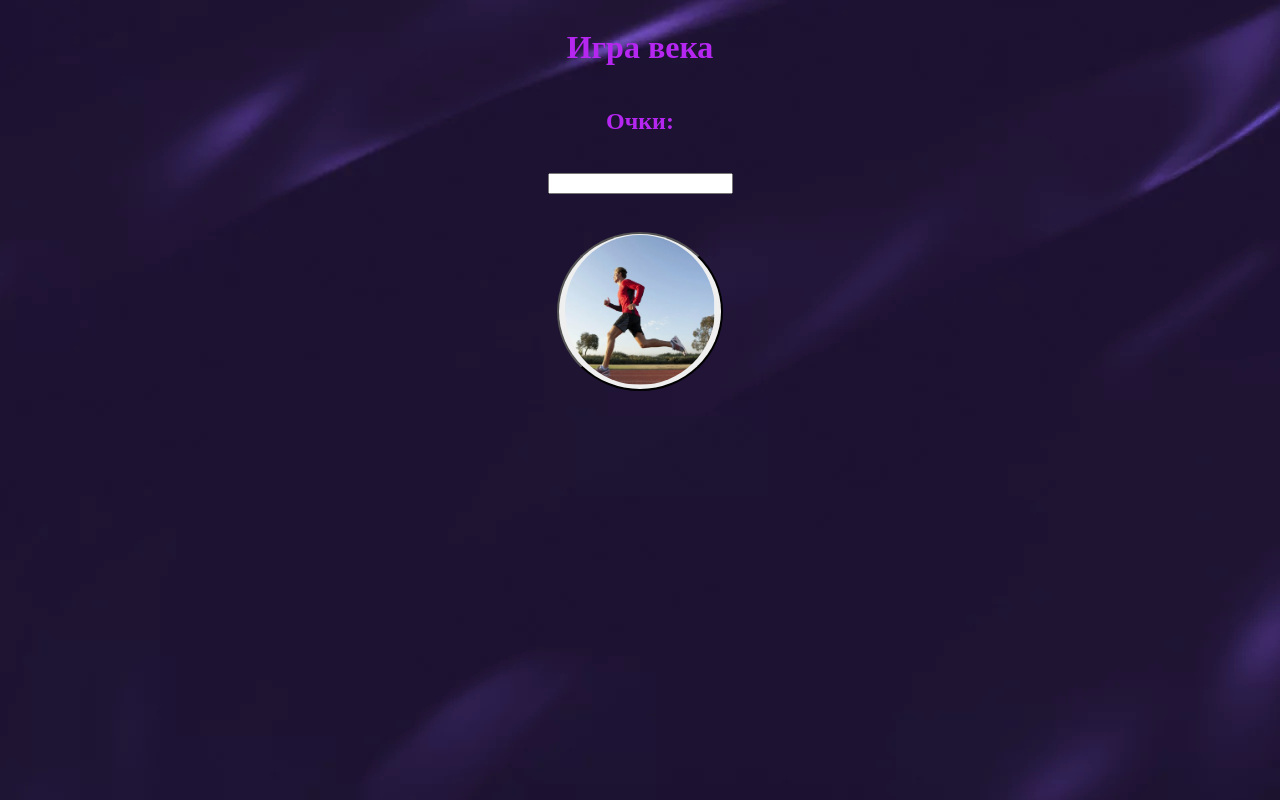
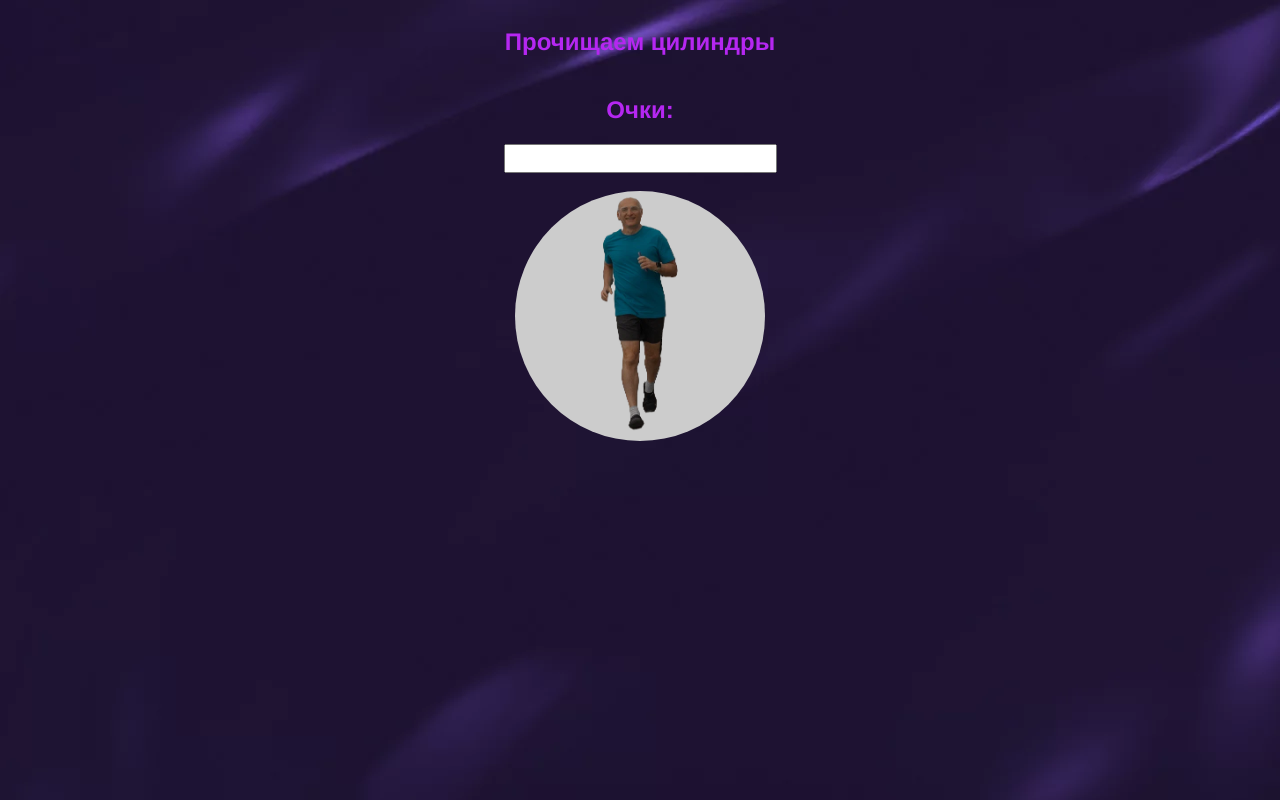
Before and after one commit to ally-razum/tap-game, a plain HTML site: page index.html in a window 1280 px wide. Drawn offline with Linux system fonts and the light colour scheme.

Commit message:
Add files via upload

```diff
--- a/game.js
+++ b/game.js
@@ -4,5 +4,16 @@ let ink = 0
 button.addEventListener("click", (event) => {
     event.preventDefault()
        ink += 1
-       scores.value = ink
+    if (ink === 25){
+        scores.value = '25 очков! 1 цилиндр'
+    } else if (ink === 50) {
+        scores.value = '50 очков! 2 цилиндр'
+    } else if (ink === 75) {
+        scores.value = '75 очков! 3 цилиндр'
+    } else if (ink === 100) {
+        scores.value = '100 очков! 4 цилиндр'
+    } else {
+        scores.value = ink
+    }
+
 })
--- a/index.html
+++ b/index.html
@@ -10,13 +10,13 @@
 </head>
 <body>
     <div class="game">
-        <h1>Игра века </h1>
+        <h2>Прочищаем цилиндры</h2>
         <h2>Очки:</h2>
-        <br>
-        <input id="scores" type="text"><br>
-        <button id="button"><img src="logo.png" alt="logo"></button>
+
+        <input id="scores"  type="readonly" ><br>
+
+        <div><img id="button" src="D70A4094.png" alt="logo"></div>
     </div>
-
 
 
 </body>
--- a/style-tap.css
+++ b/style-tap.css
@@ -1,6 +1,7 @@
 body{
     background-image: url("photo.jpg");
     color: rgb(181, 39, 241);
+    font-family: 'Franklin Gothic Medium', 'Arial Narrow', Arial, sans-serif;
 }
 .game{
     display: flex;
@@ -8,12 +9,21 @@ body{
     align-items: center;
 
 }
-button {
+
+img{
+    width: 250px;
+    height: 250px;
     border-radius: 50%;
-    margin-top: 20px;
+    filter: brightness(80%)
+
 }
-img{
-width: 150px;
-height: 150px;
-border-radius: 50%;
+img:active {
+    filter: brightness(100%)
 }
+
+input {
+    font-size: 20px;
+    font-family: 'Franklin Gothic Medium', 'Arial Narrow', Arial, sans-serif;
+    color: rgb(110, 10, 153);
+
+}
```
Also changed, not shown: D70A4094.png (added).
